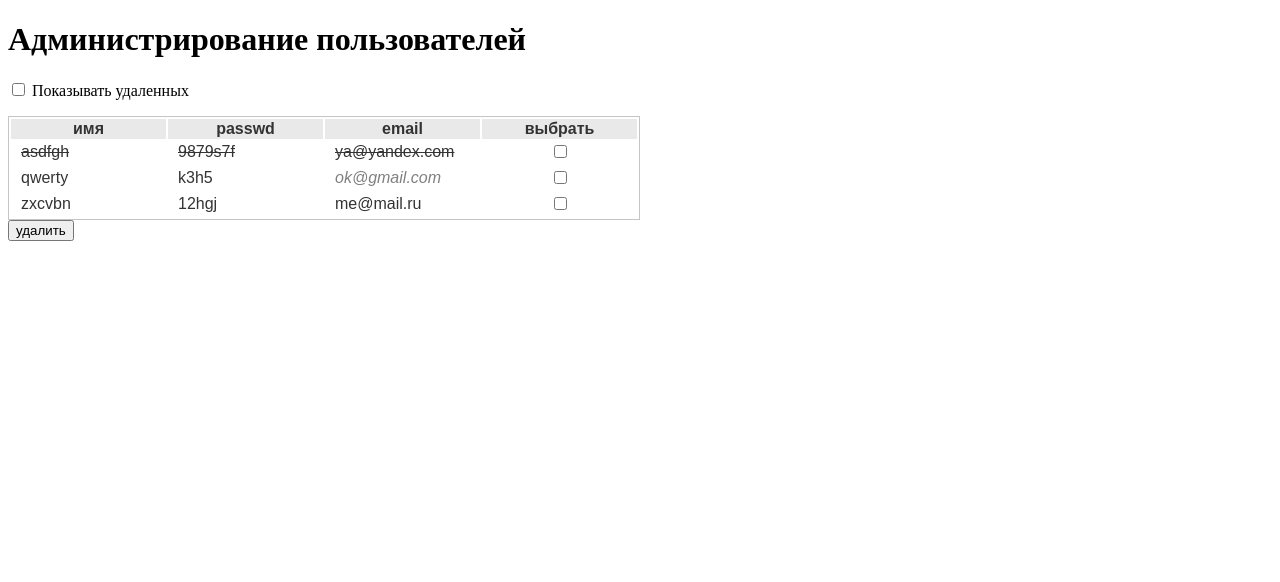
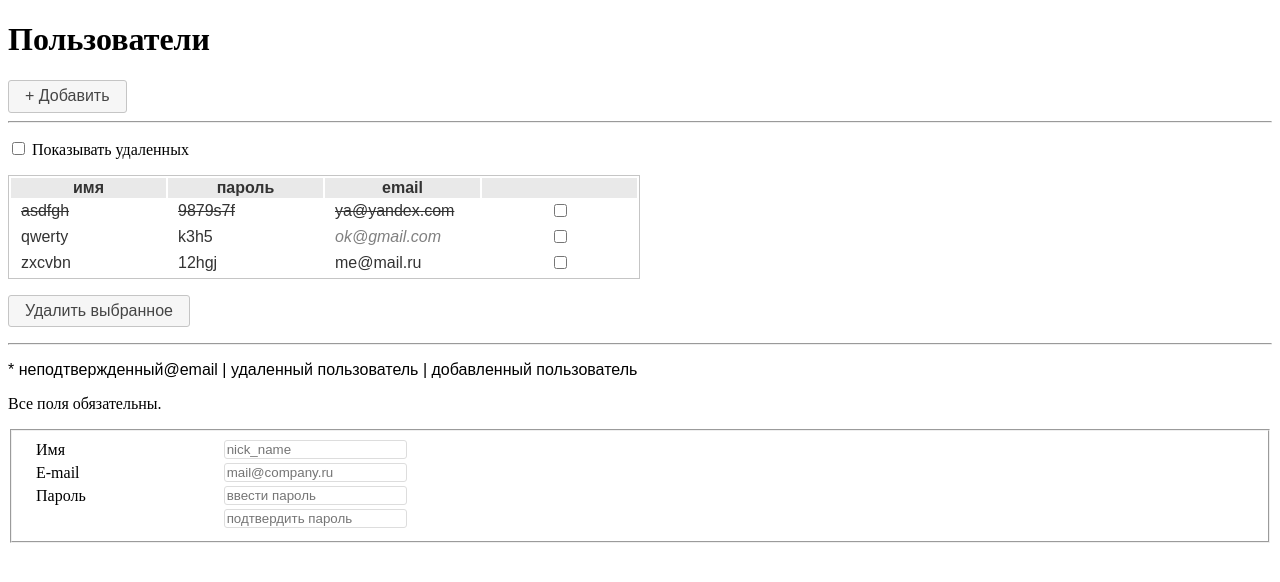
Before and after one commit to cucare/fact, a PHP site: page / in a window 1280 px wide. Shown: the top 582 px of the page. Run offline with PHP 8.4, Linux system fonts and the light colour scheme; data comes from the database, SQL or seed files in the repository; some libraries are stand-ins or nearby versions.

Commit message:
рабочий вариант 2

```diff
--- a/index.php
+++ b/index.php
@@ -2,7 +2,7 @@
 <html>
 <head>
         <meta charset="utf-8">
-        <title>Rainbow</title>
+        <title>fact test</title>
         <link rel="icon" type="image/png" href="http://www.iconninja.com/files/824/538/525/electrical-sensor-icon.png"/>
 		<link rel="stylesheet" href="https://code.jquery.com/ui/1.12.1/themes/base/jquery-ui.css">
 		<link rel="stylesheet" href="css/fact.css">
@@ -12,25 +12,64 @@
 </head>
 
 <body>
-<h1>Администрирование пользователей</h1>
+<h1>Пользователи</h1>
 
-<p><input type="checkbox" id="flag_del" name="flag_del" /> Показывать удаленных</p>
+<button class="ui-button ui-widget ui-corner-all" id="add_user">+ Добавить</button>
+
+<div class="div_hr" style=""><hr/></div>
+
+<p><input type="checkbox" id="show_deleted" /> Показывать удаленных</p>
 
 <div id="users-contain" class="ui-widget">
 	<table id="users" class="ui-widget ui-widget-content">
     <thead>
       <tr class="ui-widget-header ">
         <th>имя</th>
-        <th>passwd</th>
+        <th>пароль</th>
         <th>email</th>
-        <th>выбрать</th>
+        <th>&nbsp;</th>
       </tr>
     </thead>
     <tbody></tbody>
 	</table>
+
+	<p class="del_button"><button class="ui-button ui-widget ui-corner-all" id="user_del">Удалить выбранное</button></p>
+
+	<div class="legend_hr" style=""><hr/></div>
+	<p class="table_legend">* <span class="email_not_confirmed">неподтвержденный@email</span> | <span class="user_archive">удаленный пользователь</span> | <span class="new_row">добавленный пользователь</span> </p>
 </div>
 
-<button id="user-del">удалить</button>
+
+
+<div id="new_user" title="Новый пользователь">
+  <p class="validateTips">Все поля обязательны.</p>
+  <form>
+    <fieldset>
+  <table>
+	<tbody>
+      <tr><td class="td_label"><label for="name">Имя</label></td>
+		<td class="td_input"><input type="text" name="name" id="name" class="text ui-widget-content ui-corner-all" placeholder="nick_name"/></td>
+		<td class="td_flag">&nbsp;</td>
+		</tr>
+
+      <tr><td class="td_label"><label for="email">E-mail</label></td>
+		<td class="td_input"><input type="text" name="email" id="email" value="" class="text ui-widget-content ui-corner-all" placeholder="mail@company.ru"/></td>
+		<td class="td_flag">&nbsp;</td>
+		</tr>
+
+      <tr><td class="td_label"><label for="password">Пароль</label></td>
+		<td class="td_input"><input type="password" name="password1" id="password1" value="" class="text ui-widget-content ui-corner-all" placeholder="ввести пароль"/></td>
+		<td class="td_flag">&nbsp;</td>
+		</tr>
+      <tr><td class="td_label">&nbsp;</td>
+		<td class="td_input"><input type="password" name="password2" id="password2" value="" class="text ui-widget-content ui-corner-all" placeholder="подтвердить пароль"/></td>
+		<td id="passwd_check" class="td_flag">&nbsp;</td>
+		</tr>
+  </tbody>
+  </table>
+    </fieldset>
+  </form>
+</div>
 
 </body>
 </html>
```
